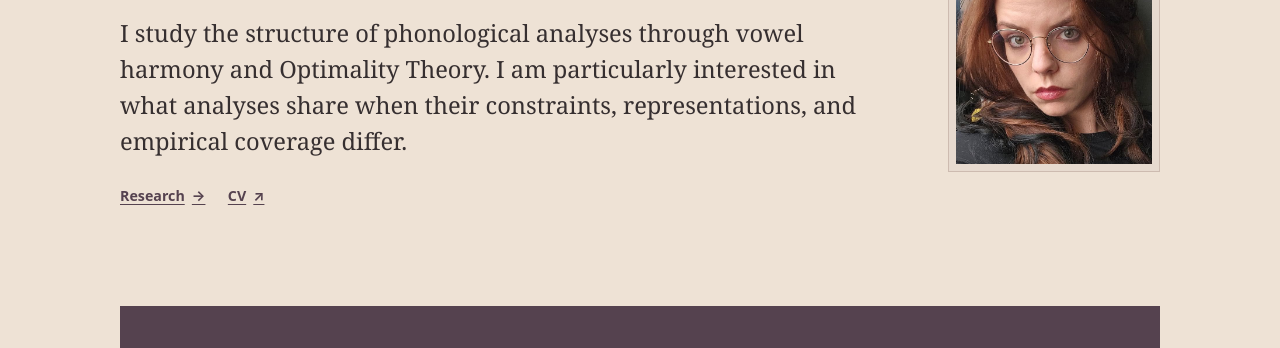
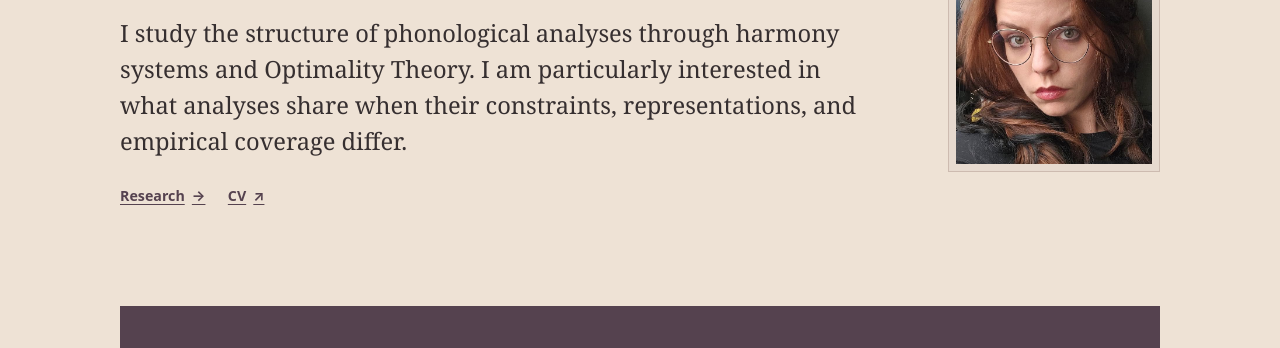
Before and after one commit to Marjorie-Leduc/marjorie-leduc.github.io, a plain HTML site: page index.html in a window 1280 px wide. Shown: the part 303-651 px from the top of the page. Drawn offline with Linux system fonts and the light colour scheme.

Commit message:
Update index.html

```diff
--- a/index.html
+++ b/index.html
@@ -26,7 +26,7 @@
       <div class="intro-copy">
         <h1 id="name">Marjorie Leduc</h1>
         <p class="affiliation">Postdoctoral Fellow in Linguistics · Concordia University</p>
-        <p class="lead">I study the structure of phonological analyses through vowel harmony and Optimality Theory. I am particularly interested in what analyses share when their constraints, representations, and empirical coverage differ.</p>
+        <p class="lead">I study the structure of phonological analyses through harmony systems and Optimality Theory. I am particularly interested in what analyses share when their constraints, representations, and empirical coverage differ.</p>
         <div class="intro-actions">
           <a class="text-link" href="research/index.html">Research <span aria-hidden="true">→</span></a>
           <a class="text-link" href="assets/marjorie-leduc-cv.pdf">CV <span aria-hidden="true">↗</span></a>
```
